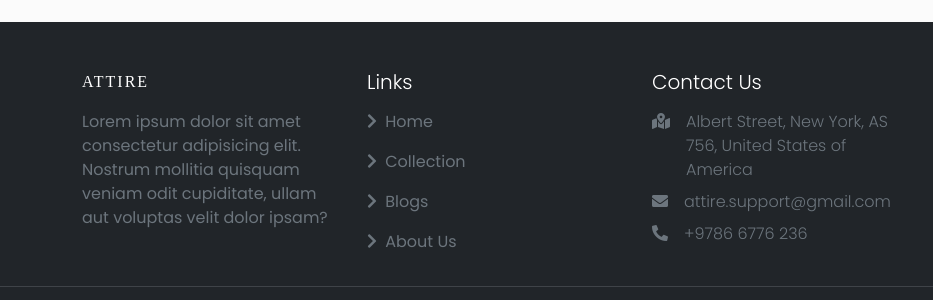
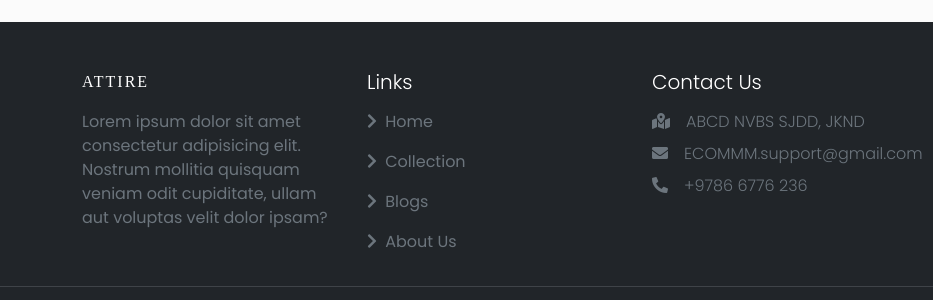
Before and after one commit to BhaskarKulshrestha/ECOMM-The-online-Store, a plain HTML site: page index.html in a window 1280 px wide. Shown: the part 7035-7335 px from the top of the page, 0-933 px from the left. Drawn offline with nearby package versions, Linux system fonts and the light colour scheme; a web font is replaced by a local one.

Commit message:
Update index.html

```diff
--- a/index.html
+++ b/index.html
@@ -811,7 +811,7 @@
                             <i class="fas fa-map-marked-alt"></i>
                         </span>
                         <span class="fw-light">
-                            Albert Street, New York, AS 756, United States of America
+                            ABCD NVBS SJDD, JKND
                         </span>
                     </div>
                     <div class="d-flex justify-content-start align-items-start my-2 text-muted">
@@ -819,7 +819,7 @@
                             <i class="fas fa-envelope"></i>
                         </span>
                         <span class="fw-light">
-                            attire.support@gmail.com
+                            ECOMMM.support@gmail.com
                         </span>
                     </div>
                     <div class="d-flex justify-content-start align-items-start my-2 text-muted">
```
